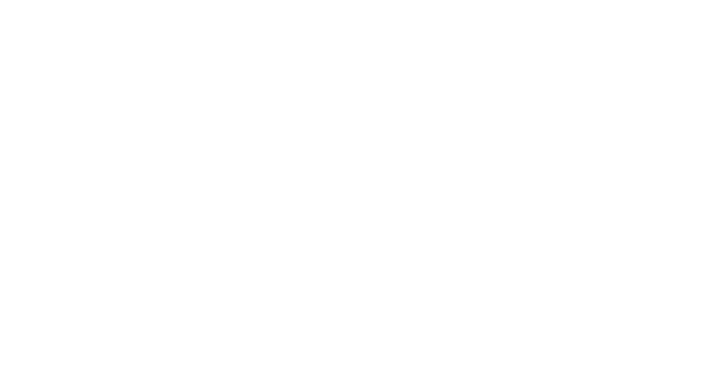
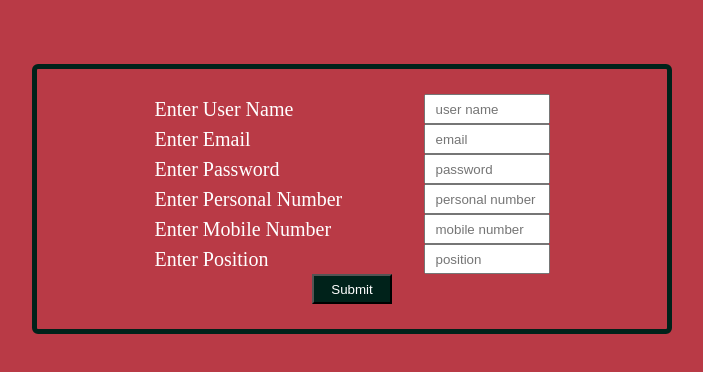
Before and after one commit to MMeskhi/Lesson-19, a plain HTML site: page index.html in a window 1280 px wide. Shown: the whole page, without its empty margins (288-991 px from the left). Drawn offline with Linux system fonts and the light colour scheme.

Commit message:
add forms

```diff
--- a/index.html
+++ b/index.html
@@ -8,6 +8,49 @@
     <link rel="stylesheet" href="src/css/style.css">
     <title>Meskhi - Lesson 19</title>
 </head>
+<main class="form-section">
+    <form class="form" id="sign-up" action="/save-user" method="" novalidate>
+        <div class="input-field">
+            <label for="username">Enter User Name</label>
+            <input type="text" id="username" placeholder="user name" required />
+            <span class="error-message" id="username-error"></span>
+        </div>
+
+        <div class="input-field">
+            <label for="email">Enter Email</label>
+            <input type="email" id="email" placeholder="email" required />
+            <span class="error-message" id="email-error"></span>
+        </div>
+
+        <div class="input-field">
+            <label for="password">Enter Password</label>
+            <input type="password" id="password" placeholder="password" minlength="4" />
+            <span class="error-message" id="password-error"></span>
+        </div>
+
+        <div class="input-field">
+            <label for="personalnumber">Enter Personal Number</label>
+            <input type="text" id="personalnumber" placeholder="personal number" minlength="4" />
+            <span class="error-message" id="personalnumber-error"></span>
+        </div>
+
+        <div class="input-field">
+            <label for="mobilenumber">Enter Mobile Number</label>
+            <input type="tel" id="mobilenumber" placeholder="mobile number" minlength="4" />
+            <span class="error-message" id="mobilenumber-error"></span>
+        </div>
+
+        <div class="input-field">
+            <label for="position">Enter Position</label>
+            <input type="text" id="position" placeholder="position" minlength="4" />
+            <span class="error-message" id="position-error"></span>
+        </div>
+
+        <div class="input-field">
+            <button class="btn" type="submit">Submit</button>
+        </div>
+    </form>
+</main>
 
 <body>
     <script src="src/js/app.js"></script>
--- a/src/css/style.css
+++ b/src/css/style.css
@@ -3,3 +3,57 @@
     padding: 0;
     box-sizing: border-box;
 }
+
+body {
+    background-color: #b93a46;
+}
+
+.form {
+    width: 50%;
+    margin: 5% auto;
+    border: 5px solid #00221a;
+    border-radius: 6px;
+    padding: 25px 0 25px 0;
+    font-size: 20px;
+    color: #ffffff;
+}
+
+.input-field {
+    display: flex;
+    align-items: center;
+    justify-content: center;
+    flex-wrap: wrap;
+}
+
+label {
+    width: 30%;
+    margin-right: 80px;
+}
+
+input {
+    height: 30px;
+    width: 20%;
+    outline: none;
+    padding: 0 10px;
+}
+
+input:hover {
+    outline: 1px solid #00221a;
+}
+
+input:focus {
+    outline: 1px solid #00221a;
+}
+
+.form button {
+    height: 30px;
+    width: 80px;
+    background-color: #00221a;
+    color: white;
+    cursor: pointer;
+}
+
+.form button:hover {
+    background-color: #00221ac0;
+
+}
--- a/src/js/app.js
+++ b/src/js/app.js
@@ -0,0 +1,13 @@
+const userSignUpForm = document.querySelector("#sign-up"),
+  userName = document.querySelector("#username"),
+  email = document.querySelector("#email"),
+  password = document.querySelector("#password"),
+  personalNumber = document.querySelector("#personalnumber"),
+  mobileNumber = document.querySelector("#mobilenumber"),
+  position = document.querySelector("#position"),
+  userNameError = document.querySelector("#username-error"),
+  passwordError = document.querySelector("#password-error"),
+  emailError = document.querySelector("#email-error"),
+  personalNumberError = document.querySelector("#personalnumber-error"),
+  mobileNumberError = document.querySelector("#mobilenumber-error"),
+  positionError = document.querySelector("#position-error");
```
